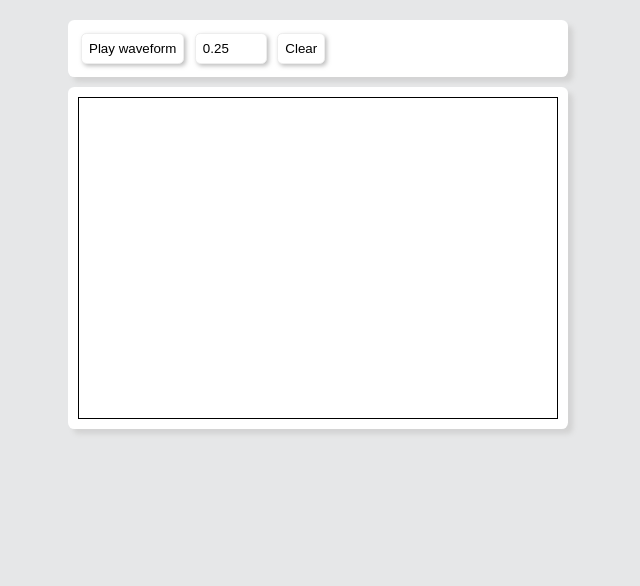
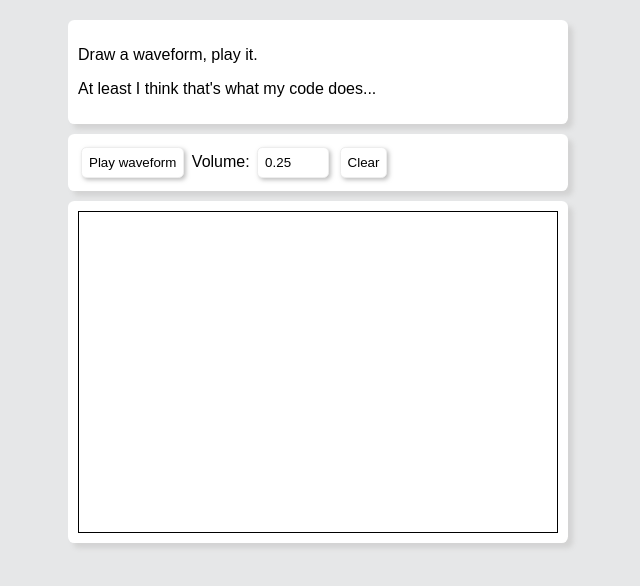
Before and after one commit to AshleyShalloe/sample, a plain HTML site: page index.html in a window 1280 px wide. Shown: the whole page, without its empty margins (322-962 px from the left). Drawn offline with Linux system fonts and the light colour scheme.

Commit message:
add flavour text

```diff
--- a/index.html
+++ b/index.html
@@ -128,8 +128,12 @@
 
 <body>
     <div class="card">
+        <p>Draw a waveform, play it.</p>
+        <p>At least I think that's what my code does...</p>
+    </div>
+    <div class="card">
         <button class="skeuButton" onclick="deafenMe()">Play waveform</button>
-        <input type="number" min="0.1" max="1.0" step="0.1" value="0.25" onchange="volume = this.value"></input>
+        Volume: <input type="number" min="0.1" max="1.0" step="0.1" value="0.25" onchange="volume = this.value"></input>
         <button class="skeuButton" onclick="doClear()">Clear</button>
     </div>
     <div class="card" id="gridContainer">
```
